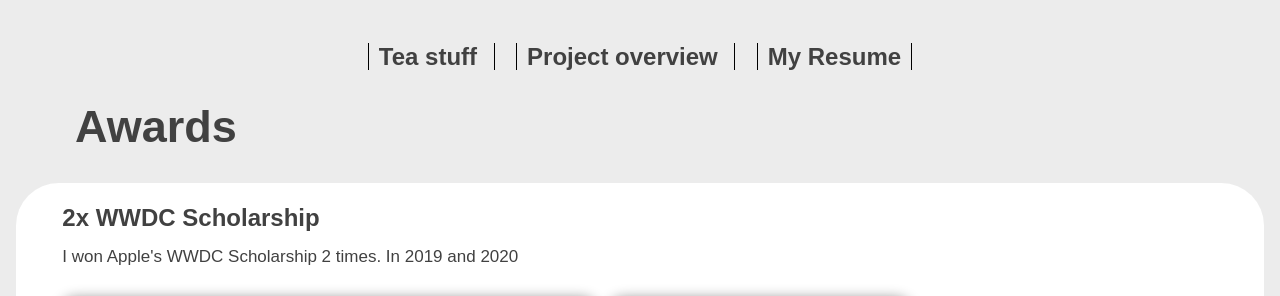
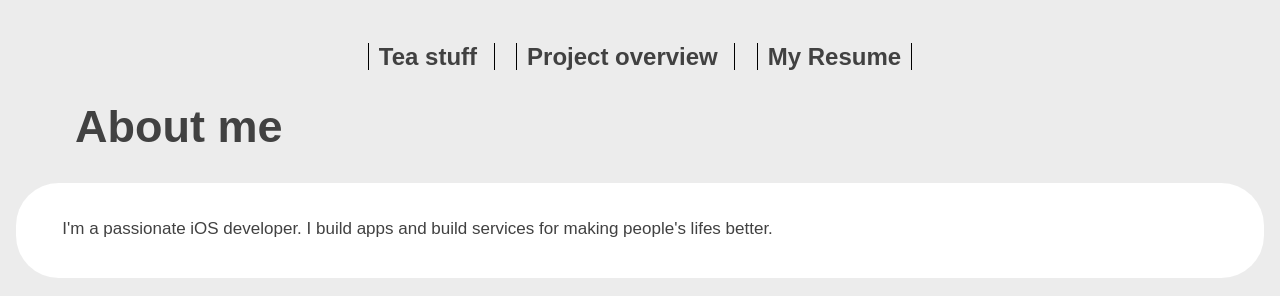
Before and after one commit to RomanEsin/old-romanesin.github.io, a plain HTML site: page projects.html in a window 1280 px wide. Shown: the top 296 px of the page. Drawn offline with Linux system fonts and the light colour scheme; grey boxes are pictures that could not be loaded.

Commit message:
Add about me page

```diff
--- a/projects.html
+++ b/projects.html
@@ -28,6 +28,14 @@
                     My Resume
                 </a>
             </h2>
+        </div>
+
+        <h1 class="main-header">About me</h1>
+
+        <div class="project">
+            <div class="project-content">
+                <p class="p-description">I'm a passionate iOS developer. I build apps and build services for making people's lifes better.</p>
+            </div>
         </div>
 
         <h1 class="main-header">Awards</h1>
--- a/styles/projects.css
+++ b/styles/projects.css
@@ -18,7 +18,7 @@
 }
 
 .project:hover {
-    box-shadow: 0 0 10pt gray;
+    box-shadow: 0 0 10pt #b8b8b8;
 }
 
 .main-header {
```
